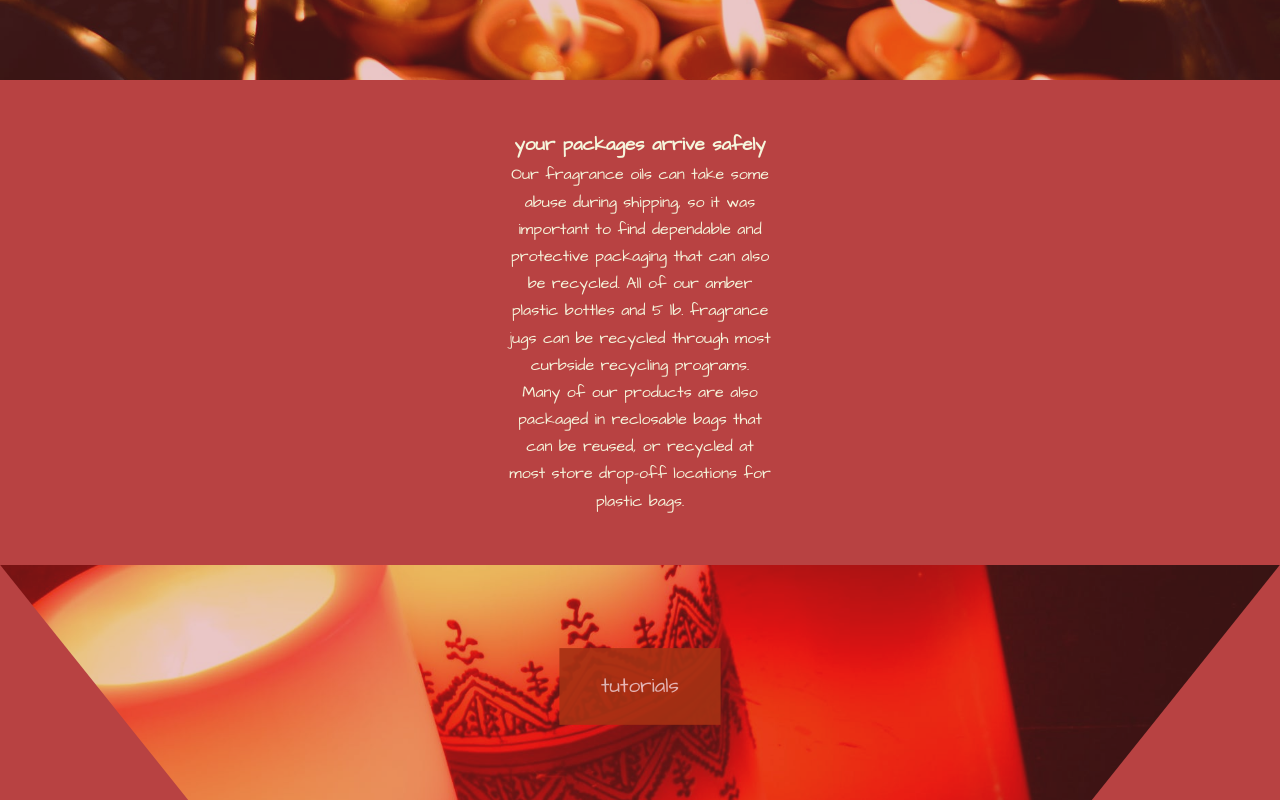
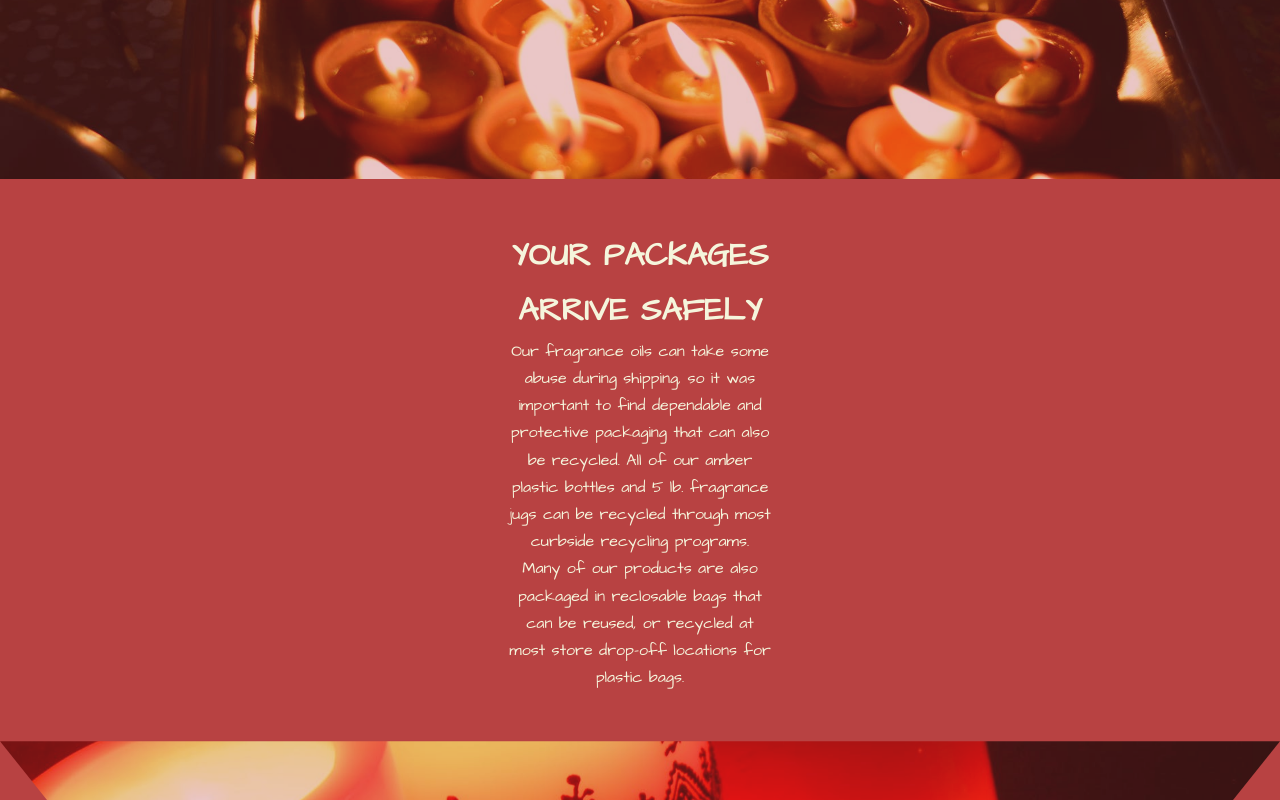
Before and after one commit to Markoets/Candle, a plain HTML site: page index.html in a window 1280 px wide. Shown: the part 1120-1920 px from the top of the page. Drawn offline with Linux system fonts and the light colour scheme.

Commit message:
bigger button

```diff
--- a/css/style.css
+++ b/css/style.css
@@ -57,6 +57,7 @@ body {
     font-family: 'Architects Daughter', cursive;
     line-height: 1.7;
     color: beige;
+    overflow-x: hidden;
 }
 
 
@@ -143,3 +144,14 @@ body {
 .tutorials-image__text{
     transform: scale(1.3);
 }
+
+.tutorials-image__text a{
+    font-size: 1.3rem;
+    text-transform: uppercase;
+}
+
+
+.heading-solid{
+    text-transform: uppercase;
+    font-size: 2rem;
+}
```
